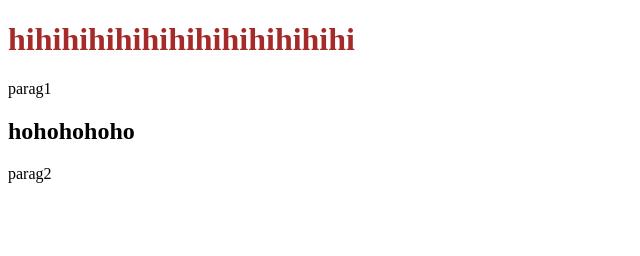
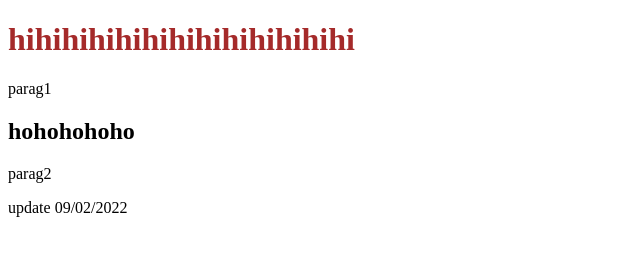
Before and after one commit to skanderjabbes1/First-Git, a plain HTML site: page index.html in a window 1280 px wide. Shown: the whole page, without its empty margins (0-640 px from the left). Drawn offline with Linux system fonts and the light colour scheme.

Commit message:
update 09/02/2022

```diff
--- a/index.html
+++ b/index.html
@@ -15,6 +15,7 @@
     <footer>
         <h2>hohohohoho</h2>
         <p>parag2</p>
+        <p>update 09/02/2022</p>
     </footer>
 </body>
 </html>
```
